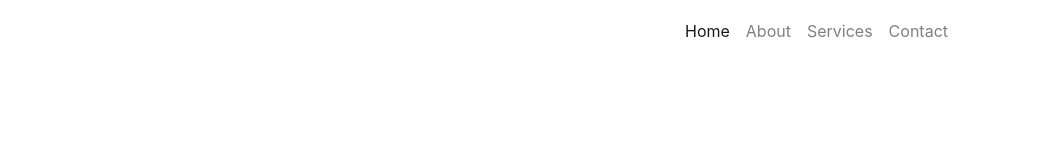
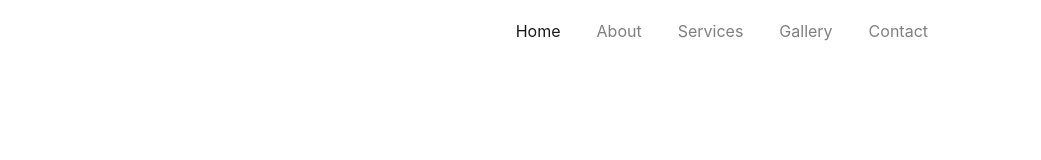
Before and after one commit to nitinsampath/Visionary-Entertainment-Website, a plain HTML site: page index.html in a window 1280 px wide. Shown: the full height of the page, 239-1280 px from the left. Drawn offline with nearby package versions, Linux system fonts and the light colour scheme.

Commit message:
set up navbar

```diff
--- a/assets/css/style.css
+++ b/assets/css/style.css
@@ -0,0 +1,3 @@
+.nav-item {
+    padding-right: 20px;
+}
--- a/index.html
+++ b/index.html
@@ -32,6 +32,9 @@
               <a class="nav-link" href="#">Services</a>
             </li>
             <li class="nav-item">
+              <a class="nav-link" href="#">Gallery</a>
+            </li>
+            <li class="nav-item">
               <a class="nav-link" href="#">Contact</a>
             </li>
           </ul>
```
